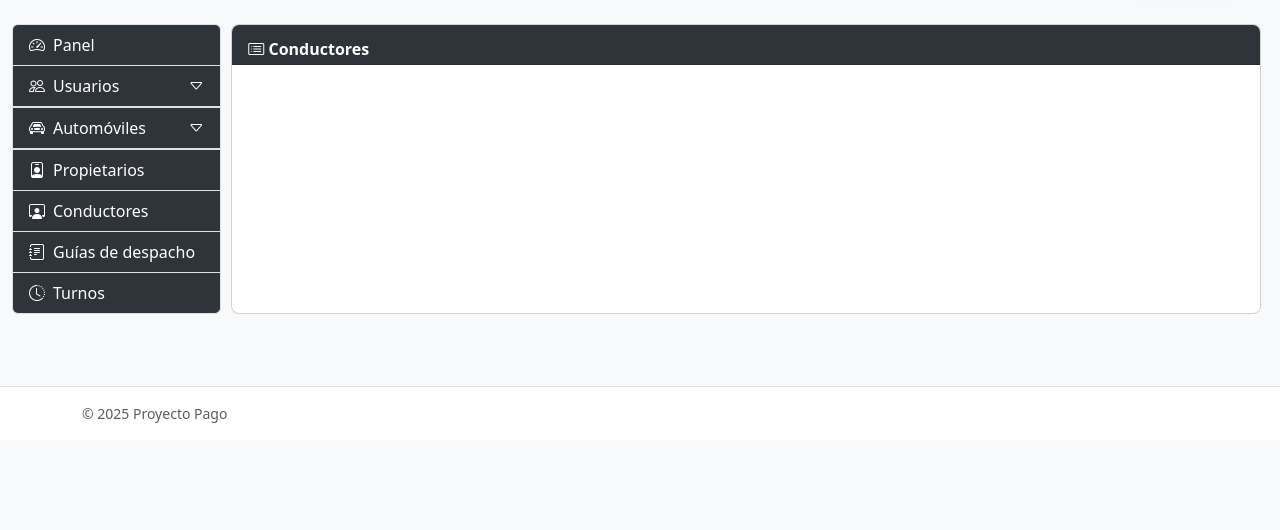
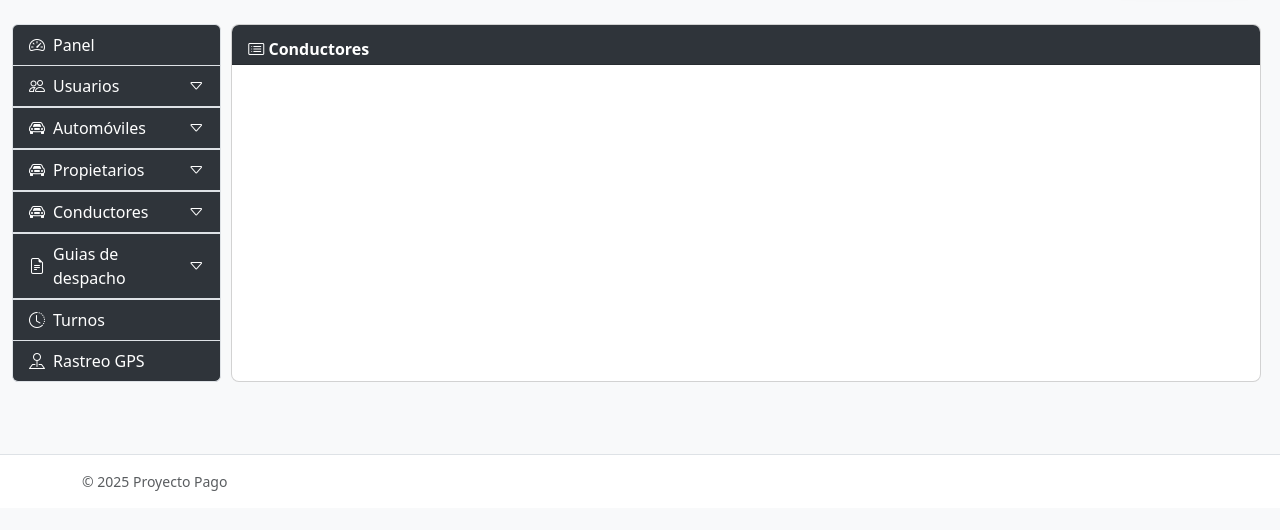
Before and after one commit to jaimemaureira/Proyecto-pago, a Flask app: page /driver.html in a window 1280 px wide. Shown: the part 106-636 px from the top of the page. Run offline with Flask 3, Linux system fonts and the light colour scheme; the visitor is signed in with stand-in values (Sample User, id 1); some libraries are stand-ins or nearby versions.

Commit message:
creación rastreo
Se crea modulo de rastro GPS, falta dejar funcionando plantilla como corresponde, hay que cargarle un mapa

```diff
--- a/src/routes/__init__.py
+++ b/src/routes/__init__.py
@@ -282,7 +282,7 @@
         allowed_roles = all_roles
     elif "administrador" in current_roles:
         # Administrador: solo puede crear 'administrador', 'propietario' y 'conductor'
-        allowed_keys = {"administrador", "propietario", "conductor"}
+        allowed_keys = {"propietario", "conductor"}
         allowed_roles = [r for r in all_roles if norm(r.nombre_rol) in allowed_keys]
     else:
         # No debería entrar aquí por @require_roles, pero por seguridad:
--- a/src/templates/base.html
+++ b/src/templates/base.html
@@ -124,32 +124,84 @@
                             </a>
                             <div class="collapse" id="menuAutos">
                                 <div class="list-group list-group-flush ms-3">
-                                    <a href="/automoviles"
-                                        class="list-group-item list-group-item-action">Gestión</a>
+                                    <a href="#"
+                                        class="list-group-item list-group-item-action">Agregar
+                                        nuevo vehículo</a>
+
+                                    <a href="#"
+                                        class="list-group-item list-group-item-action">Buscar
+                                        vehículo</a>
                                 </div>
                             </div>
 
                             <a
-                                class="list-group-item list-group-item-action d-flex align-items-center gap-2 "
-                                href="{{ url_for('main.owner') }}">
-                                <i class="bi bi-person-badge"></i>Propietarios
+                                class="list-group-item list-group-item-action d-flex align-items-center justify-content-between"
+                                data-bs-toggle="collapse"
+                                href="#menuPropietarios"
+                                role="button" aria-expanded="false"
+                                aria-controls="menuPropietarios">
+                                <span class="d-flex align-items-center gap-2"><i
+                                        class="bi bi-car-front"></i>Propietarios</span>
+                                <i class="bi bi-caret-down"></i>
                             </a>
+                            <div class="collapse" id="menuPropietarios">
+                                <div class="list-group list-group-flush ms-3">
+                                    <a href="#"
+                                        class="list-group-item list-group-item-action">Buscar
+                                        Propietarios</a>
+                                </div>
+                            </div>
+                            <a
+                                class="list-group-item list-group-item-action d-flex align-items-center justify-content-between"
+                                data-bs-toggle="collapse"
+                                href="#menuConductores"
+                                role="button" aria-expanded="false"
+                                aria-controls="menuConductores">
+                                <span class="d-flex align-items-center gap-2"><i
+                                        class="bi bi-car-front"></i>Conductores</span>
+                                <i class="bi bi-caret-down"></i>
+                            </a>
+                            <div class="collapse" id="menuConductores">
+                                <div class="list-group list-group-flush ms-3">
+                                    <a href="#"
+                                        class="list-group-item list-group-item-action">Buscar
+                                        Conductores</a>
+                                    <a href="#"
+                                        class="list-group-item list-group-item-action">Anotaciones
+                                        del conductor</a>
+                                </div>
+                            </div>
+                            <a
+                                class="list-group-item list-group-item-action d-flex align-items-center justify-content-between"
+                                data-bs-toggle="collapse" href="#menuGuias"
+                                role="button" aria-expanded="false"
+                                aria-controls="menuGuias">
+                                <span class="d-flex align-items-center gap-2"><i
+                                        class="bi bi-file-earmark-text"></i>Guias
+                                    de despacho</span>
+                                <i class="bi bi-caret-down"></i>
+                            </a>
+                            <div class="collapse" id="menuGuias">
+                                <div class="list-group list-group-flush ms-3">
+                                    <a
+                                        href="{{ url_for('main.form_registro_usuarios') }}"
+                                        class="list-group-item list-group-item-action">Venta
+                                        de guias</a>
+                                    <a href="#"
+                                        class="list-group-item list-group-item-action">Historial
+                                        de guias</a>
+                                </div>
+                            </div>
                             <a
                                 class="list-group-item list-group-item-action d-flex align-items-center gap-2"
-                                href="{{ url_for('main.driver') }}">
-                                <i
-                                    class="bi bi-person-workspace"></i>Conductores
-                            </a>
-                            <a
-                                class="list-group-item list-group-item-action d-flex align-items-center gap-2"
-                                href="{{ url_for('main.guias') }}">
-                                <i class="bi bi-journal-text"></i>Guías de
-                                despacho
+                                href="/turnos">
+                                <i class="bi bi-clock-history"></i>Turnos
                             </a>
                             <a
                                 class="list-group-item list-group-item-action d-flex align-items-center gap-2"
                                 href="/turnos">
-                                <i class="bi bi-clock-history"></i>Turnos
+                                <i class="bi bi-pin-map"></i>
+                                Rastreo GPS
                             </a>
                         </nav>
                     </aside>
--- /dev/null
+++ b/src/templates/find_gps.html
@@ -0,0 +1,3 @@
+{% extends "base.html" %}
+
+{% block content %}
```
Lines whose indentation alone changed are shown as unchanged.
